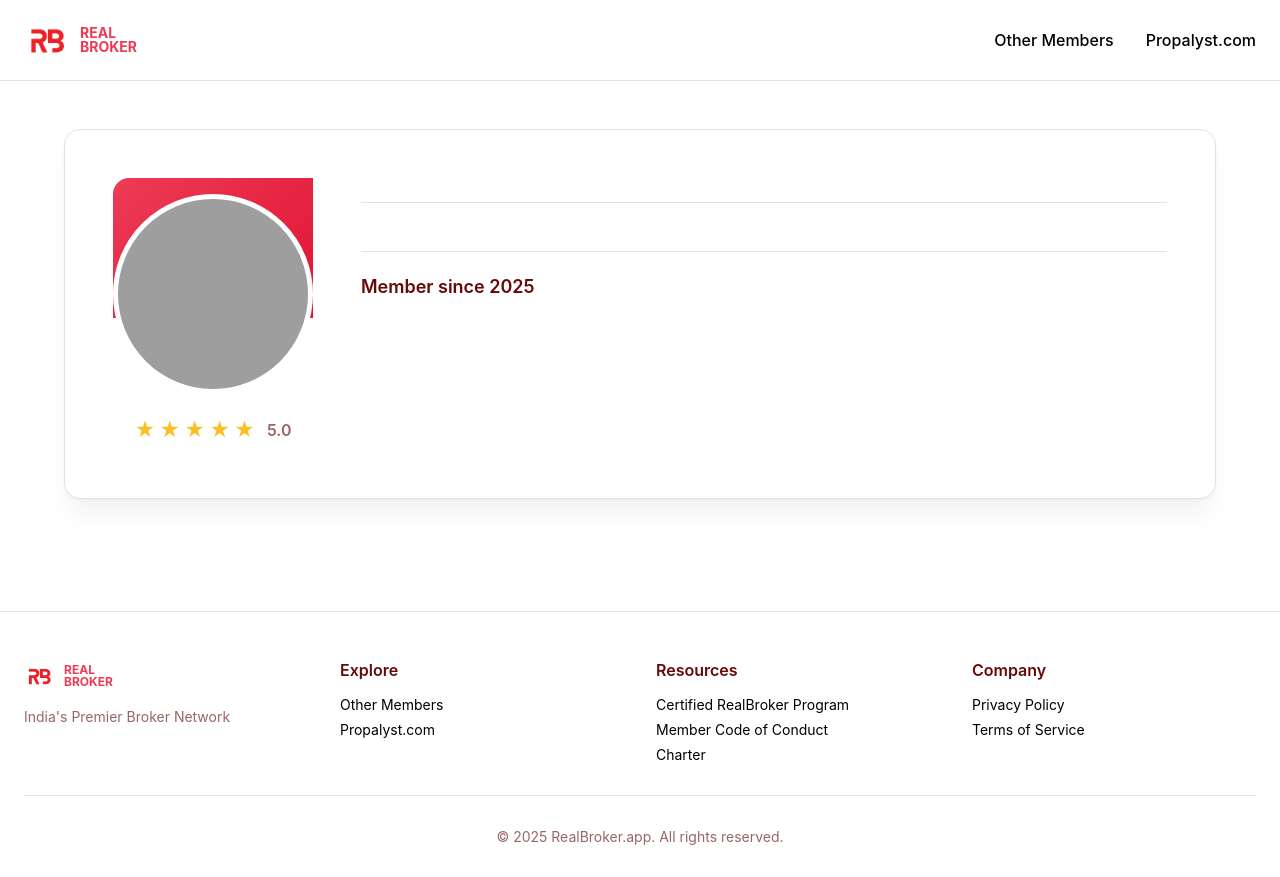
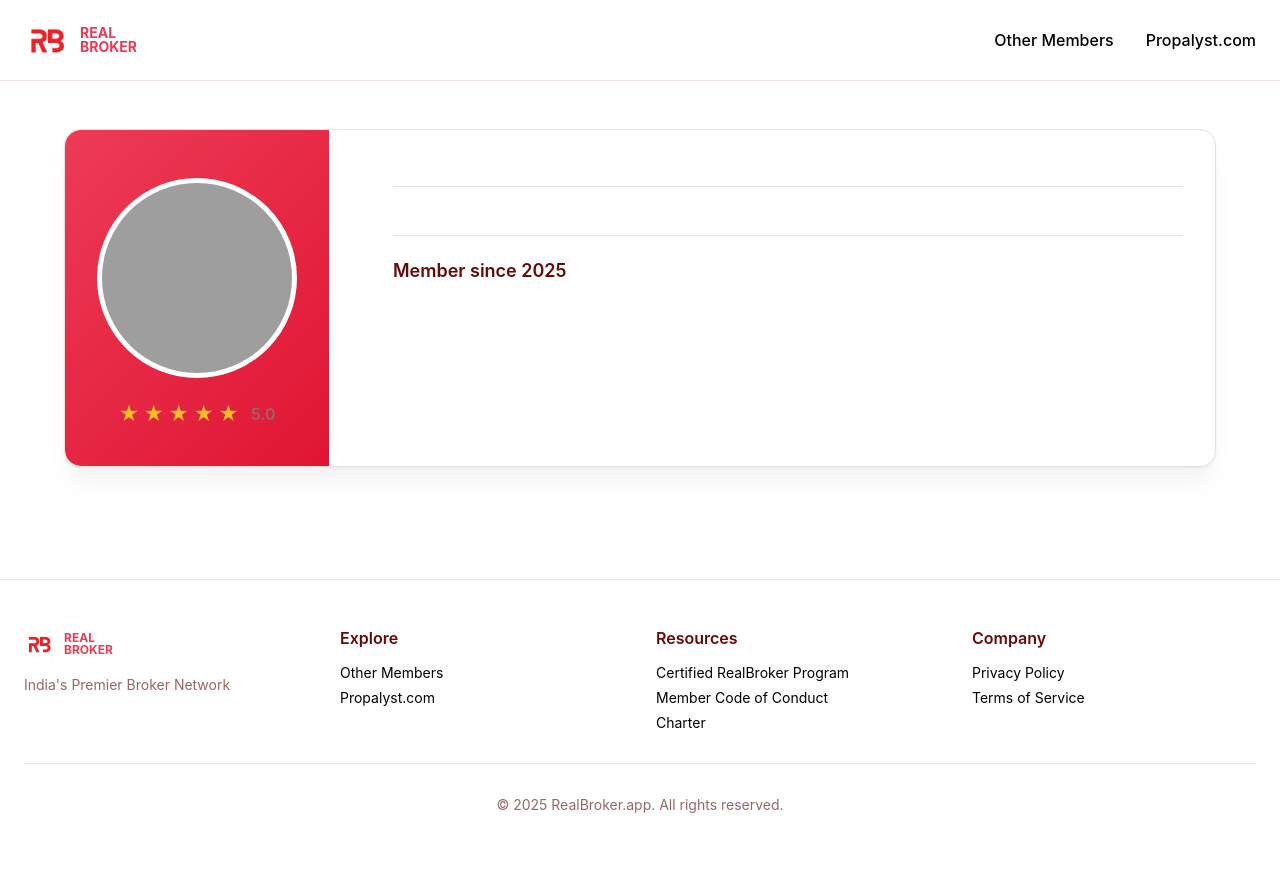
Before and after one commit to NareshGit12/realbroker-landingpage, a Node project: template templates/broker-profile.ejs in a window 1280 px wide. After the commit the page ends 813 px from the top, so only its background shows below. Run offline with Node 20 templates, Linux system fonts and the light colour scheme; the template is opened without the code that fills it, so the values that code supplies are empty; grey boxes are pictures that could not be loaded.

Commit message:
Adjust broker profile padding and header
- Remove unnecessary padding in broker profile container
- Extend red header background across entire left section container on desktop
- Preserve existing data fixes while refining layout to reduce whitespace

```diff
--- a/templates/broker-profile.ejs
+++ b/templates/broker-profile.ejs
@@ -294,7 +294,7 @@
     }
 
     .card-content {
-      padding: 4rem 2rem 2rem;
+      padding: 3rem 1.5rem 1.5rem;
       text-align: center;
     }
 
@@ -319,8 +319,8 @@
 
       .card-content {
         display: flex;
-        gap: 3rem;
-        padding: 3rem;
+        gap: 2rem;
+        padding: 0;
         text-align: left;
       }
 
@@ -331,18 +331,13 @@
         gap: 1.5rem;
         flex-shrink: 0;
         position: relative;
-        padding-top: 6rem;
+        padding: 3rem 2rem 2rem;
+        background: linear-gradient(135deg, hsl(351 83% 58%) 0%, hsl(351 83% 48%) 100%);
+        border-radius: 1rem 0 0 1rem;
       }
 
       .card-left-section::before {
-        content: '';
-        position: absolute;
-        top: 0;
-        left: 0;
-        right: 0;
-        height: 140px;
-        background: linear-gradient(135deg, hsl(351 83% 58%) 0%, hsl(351 83% 48%) 100%);
-        border-radius: 1rem 0 0 0;
+        display: none;
       }
 
       .avatar {
@@ -351,7 +346,7 @@
         border: 5px solid white;
         position: relative;
         z-index: 10;
-        margin-top: -5rem;
+        margin-top: 0;
       }
 
       .company-logo {
@@ -375,6 +370,7 @@
 
       .card-right-section {
         flex: 1;
+        padding: 2rem;
       }
 
       .rating {
```
